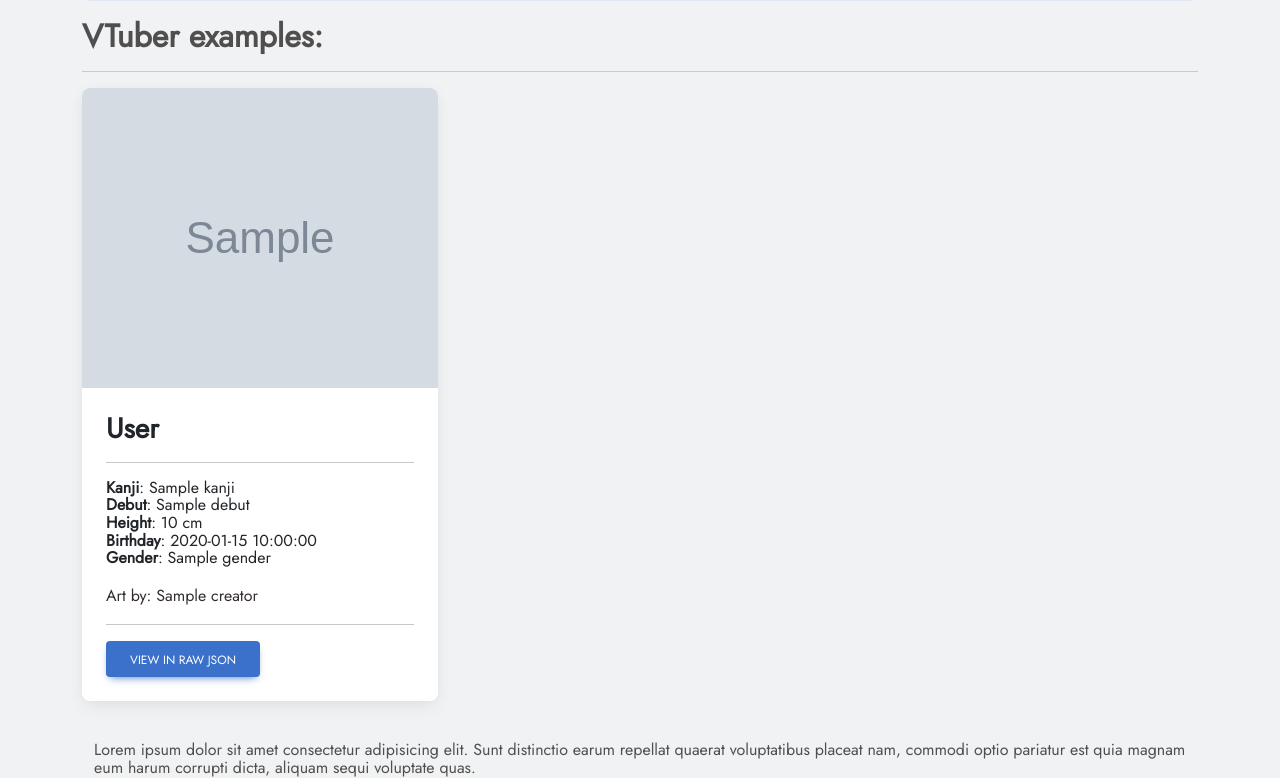
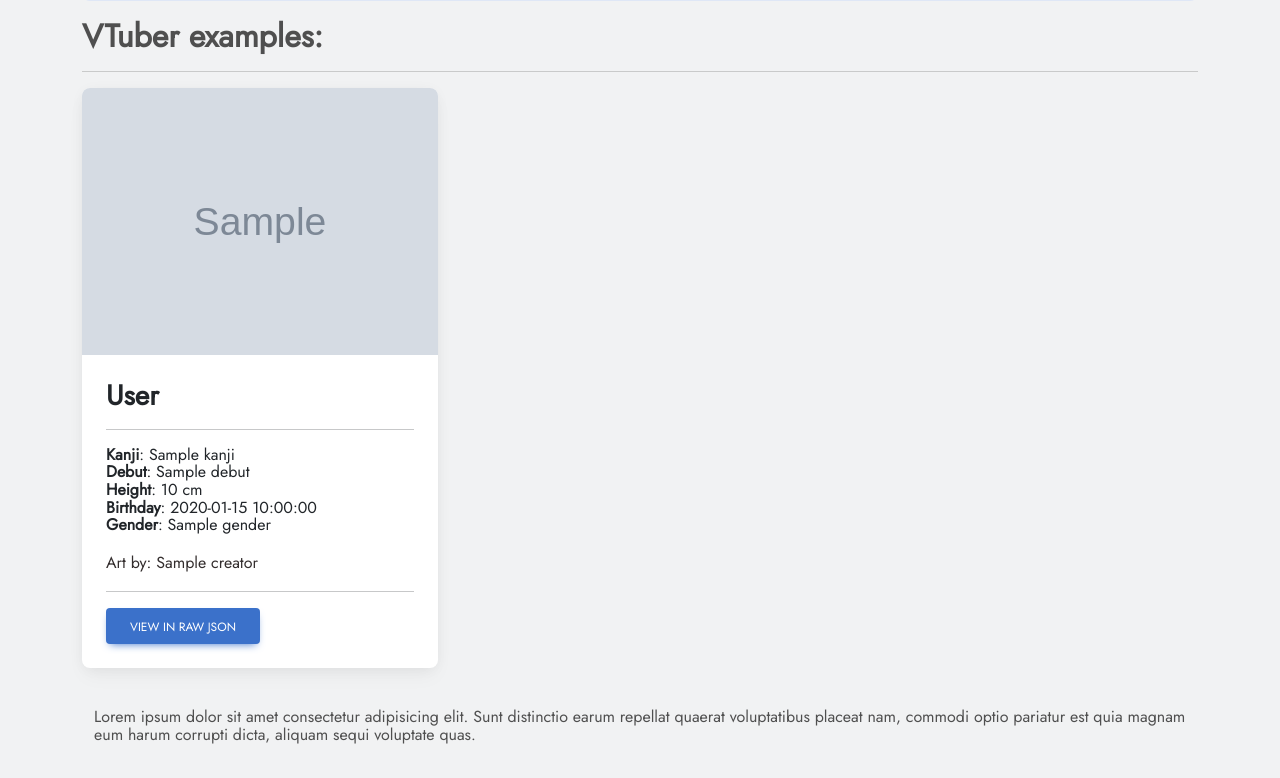
Before and after one commit to JoelLuna02/HoloAPI2, a Python web app: template templates/index.html in a window 1280 px wide. Shown: the part 523-1301 px from the top of the page. Run offline with Jinja, Linux system fonts and the light colour scheme; the template is opened without the code that fills it: most values are stand-ins (such as "Sample title", 1, 10 or a date in 2020); grey boxes marked "Sample" are stand-in pictures; some libraries are stand-ins or nearby versions.

Commit message:
Modified index.html

```diff
--- a/templates/index.html
+++ b/templates/index.html
@@ -30,7 +30,7 @@
             <div class="col-sm-4">
                 <div class="card mb-3">
                     <div class="bg-image hover-overlay ripple" data-mdb-ripple-color="light">
-                        <img src="{{ vt.avatar.file }}" class="img-fluid cutimage" />
+                        <img src="{{ vt.avatar.file }}" class="img-fluid" />
                     </div>
                     <div class="card-body">
                         <h3 class="fw-bold">{{vt.fullname}}</h3><hr/>
```
